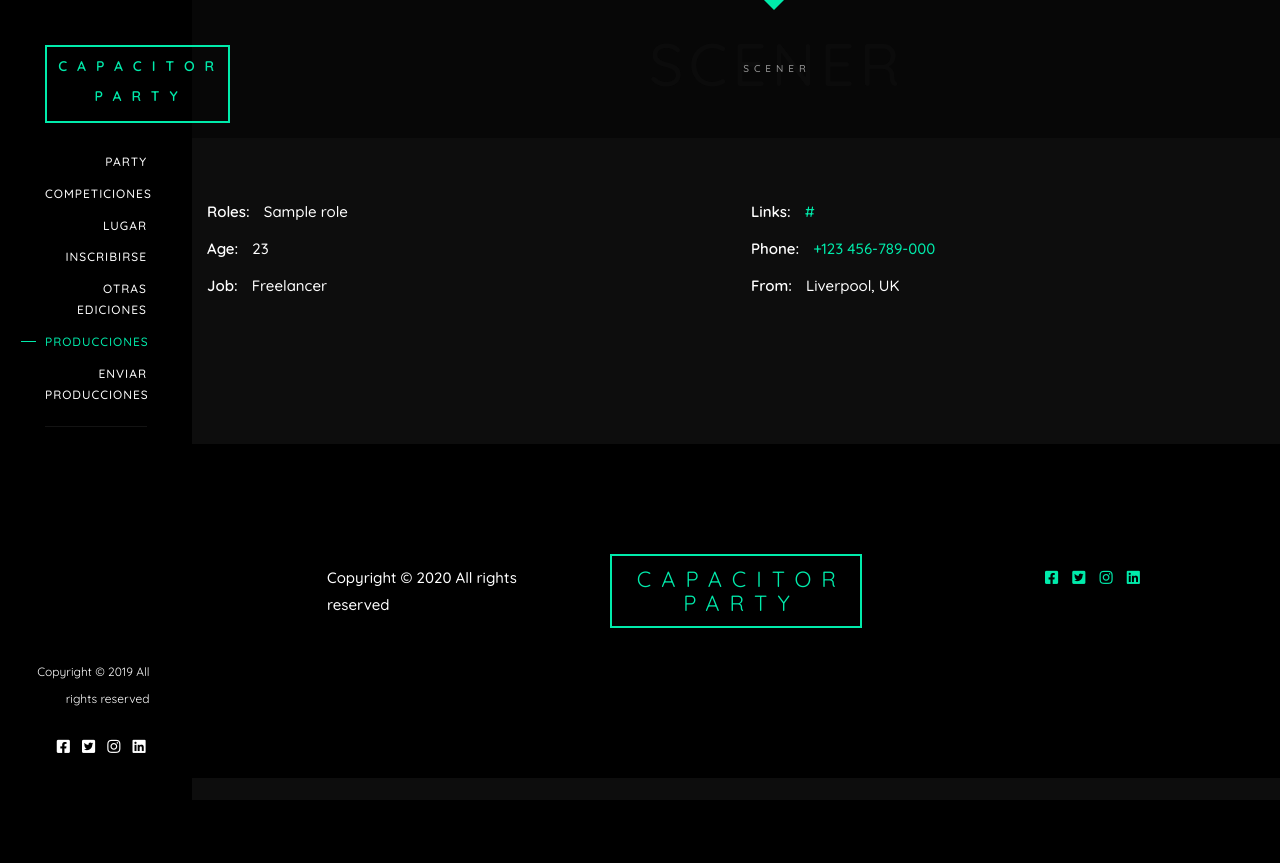
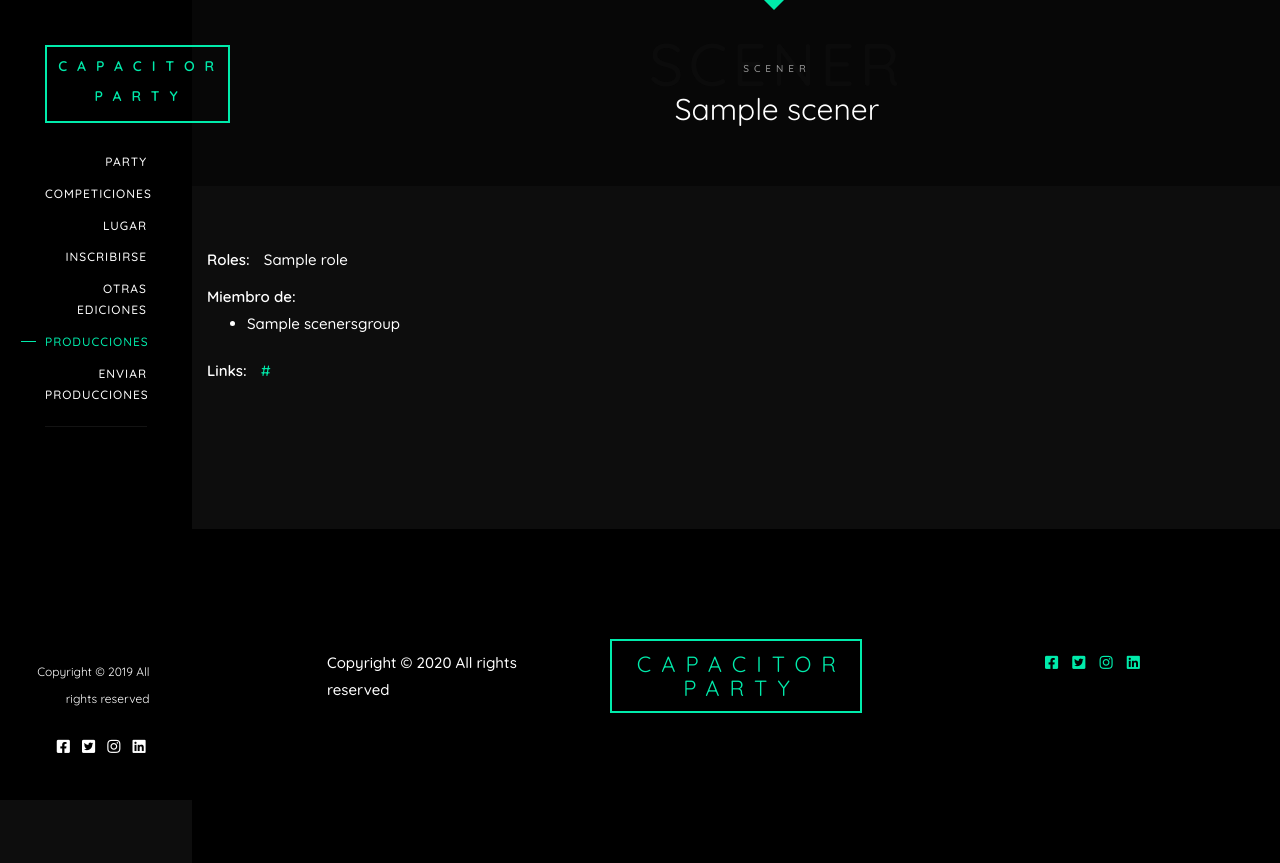
Before and after one commit to FreeMEM/capacitorparty, a Django app: page /productions/author/1/ in a window 1280 px wide. Before the commit the page ends 800 px from the top, so only its background shows below. Run offline with Django 3.2, Linux system fonts and the light colour scheme; tables that the repository leaves empty hold one stand-in row (values such as "Sample post"); parts of the project's set-up code (start-up, migrations or seed data) failed here and were passed over; some libraries are stand-ins or nearby versions.

Commit message:
added new demo files and rewritten productions template

```diff
--- a/capacitorparty/templates/productions/author.html
+++ b/capacitorparty/templates/productions/author.html
@@ -10,7 +10,7 @@
            <div class="col-md-12 col-md-offset-3 col-md-pull-3 text-center">
               <span class="heading-meta">Scener</span>
               <span class="heading-meta-sub">Scener</span>
-              <h2>{{ sceener.name }}</h2>
+              <h2>{{ scener.name }}</h2>
            </div>
         </div>
     </div>
@@ -31,15 +31,32 @@
                                 {% if scener.roles %}
                                 <div class="col-md-6 single-info">
                                     <span>Roles:</span>
+                                    {% spaceless %}
                                     {% for role in scener.roles.all %}
                                         {% if forloop.first == False %}
-                                            <span>,</span><span>{{ role.name }}</span>
+                                            <span>, </span><span>{{ role.name }}</span>
                                         {% else %}
                                             {{ role.name }}
                                         {% endif %}
                                     {% endfor %}
+                                    {% endspaceless %}
                                 </div>
                                 {% endif %}
+                            </div>
+                            <div class="row">
+                                <div class="col-md-6 single-info">
+                                    <span>Miembro de:</span>
+                                    <ul>
+                                    {% spaceless %}
+                                    {% for group in groups.all %}
+                                        <li>{{ group.name }}</li>
+                                    {% endfor %}
+                                    {% endspaceless %}
+                                    </ul>
+                                </div>
+                            </div>
+
+                            <div class="row">
                                 {% if scener.external_link %}
                                 <div class="col-md-6 single-info">
                                     <span>Links:</span>
@@ -47,26 +64,8 @@
                                 </div>
                                 {% endif %}
                             </div>
-                            <div class="row">
-                                <div class="col-md-6 single-info">
-                                    <span>Age:</span>
-                                    <p>23</p>
-                                </div>
-                                <div class="col-md-6 single-info">
-                                    <span>Phone:</span>
-                                    <p><a href="tel:+123456789000" class="text-custom">+123 456-789-000</a></p>
-                                </div>
-                            </div>
-                            <div class="row">
-                                <div class="col-md-6 single-info">
-                                    <span>Job:</span>
-                                    <p>Freelancer</p>
-                                </div>
-                                <div class="col-md-6 single-info">
-                                    <span>From:</span>
-                                    <p>Liverpool, UK</p>
-                                </div>
-                            </div>
+
+
                         </div>
                     </div>
                 </div>
--- a/capacitorparty/templates/productions/production.html
+++ b/capacitorparty/templates/productions/production.html
@@ -21,6 +21,8 @@
                {% video production.videolink as videolink %}
                   {% video videolink '100% x 450' %}
                {% endvideo %}
+            {% else %}
+               <img src="{{production.preview.url}}" class="img-responsive" alt="">
             {% endif %}
          </div>
          <div class="col-md-6">
@@ -62,7 +64,7 @@
                            <br/>
 
                            {% for author in production.authors.all %}
-                              <a href="/scene/author/{{ author.id }}">{{ author.name }}</a><br/>
+                              <a href="/productions/author/{{ author.id }}">{{ author.name }}</a><br/>
                            {% endfor %}
 
                         </div>
--- a/capacitorparty/urls.py
+++ b/capacitorparty/urls.py
@@ -22,7 +22,6 @@ urlpatterns = [
 
     path('admin/', admin.site.urls),
     path('productions/', include('productions.urls')),
-    path('scene/', include('productions.urls')),
     path('', include('editions.urls'))
 ] + static(settings.STATIC_URL, document_root=settings.STATIC_ROOT)
 
--- a/productions/views.py
+++ b/productions/views.py
@@ -1,5 +1,5 @@
 from django.shortcuts import render, redirect, get_object_or_404
-from productions.models import ProductionType, Production, Scener
+from productions.models import ProductionType, Production, Scener, ScenersGroup
 from productions.forms import ProductionForm
 import inflect
 
@@ -25,7 +25,9 @@ def production(request, production_id):
 def author(request, author_id):
 
     author = get_object_or_404(Scener, pk=author_id)
-    return render(request, "productions/author.html", dict(scener=author ))
+    groups = ScenersGroup.objects.filter(member=author)
+
+    return render(request, "productions/author.html", dict(scener=author, groups=groups))
 
 
 def upload(request):
```
Also changed, not shown: capacitorparty/templates/productions/productions.html (+16 -22 lines), editions/views.py (+8 -0 lines), media/pictures/coffinoscondemoredition-real-2103051326-02.png (added), media/pictures/d141.jw132468c.png (added), 2 other files.
